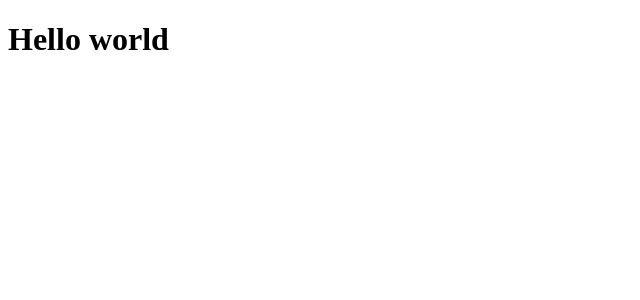
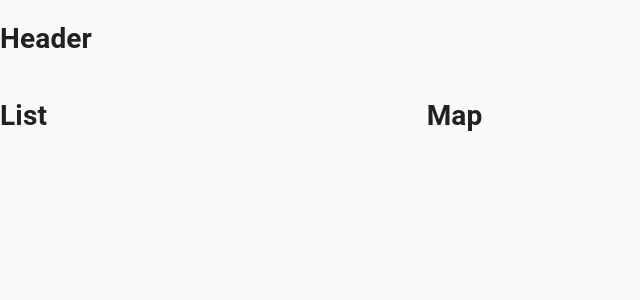
Before and after one commit to theplayer9/Travel-Advisor, a React (Create React App) app: page / in a window 1280 px wide. Shown: the top 300 px of the page, without its empty margins (0-640 px from the left). Built offline with nearby package versions, Linux system fonts and the light colour scheme.

Commit message:
TIll here the basic structure is ready.

```diff
--- a/src/App.js
+++ b/src/App.js
@@ -11,9 +11,21 @@ import PlaceDetails from './components/PlaceDetails/PlaceDetails'
 
 const App = ()=> {
     return (
-        <div>
-            <h1> Hello world</h1>
-        </div>
+        <>
+            <CssBaseline />
+            {/* It's a component from material-ui, that simply normalise the styles i.e it will fix some padding, margine, background color immediatley. */}
+            <Header />
+            <Grid container spacing={5} style={{width: '100%'}}>
+                <Grid item xs={12} md={4}>
+                    <List />
+                </Grid>
+                <Grid item xs={12} md={8}>
+                    <Map />
+                </Grid>
+
+            </Grid>
+
+        </>
     )
 }
 
```
